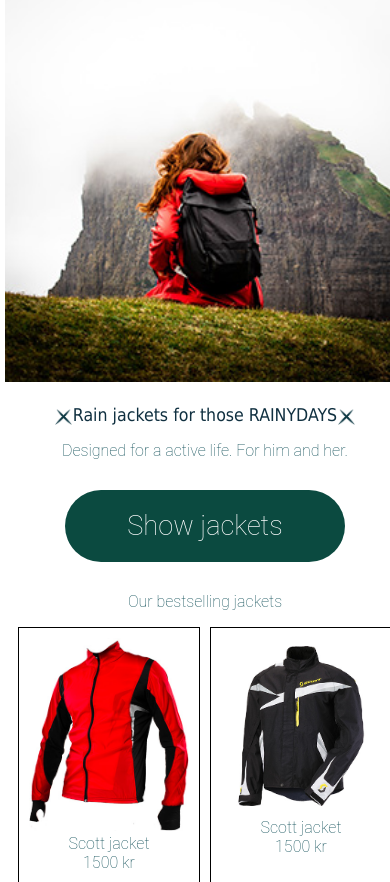
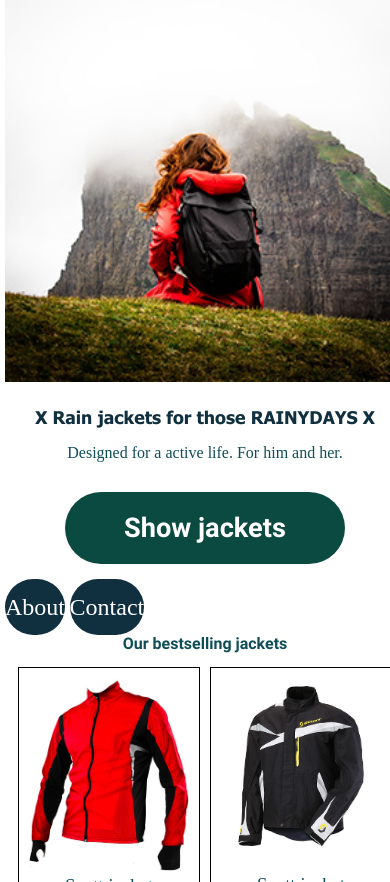
Before and after one commit to Noroff-FEU-Assignments/cross-course-project-CamillaHorneland, a plain HTML site: page index.html in a window 390 px wide. Shown: the part 218-1100 px from the top of the page. Drawn offline with Linux system fonts and the light colour scheme.

Commit message:
hamburger, font
I have hidden the hamburger-menu for bigger size screen.

1 of my font was not working. Had to find a new link.

```diff
--- a/css/style.css
+++ b/css/style.css
@@ -1,16 +1,54 @@
 @font-face {
-    font-family: "tahoma";
+    font-family: "tahoma bold";
     src: url(../fonts/911Fonts.com_TahomaBold__-_911fonts.com_fonts_cebp.ttf);
 }
 
 @font-face {
-    font-family: "tahoma", sans-serif;
+    font-family: "tahoma regular", sans-serif;
     src: url(../fonts/911Fonts.com_TahomaRegular__-_911fonts.com_fonts_ADPX.ttf);
 }
 
 @font-face {
-    font-family: "Roboto", sans-serif;
-    src: href="https://fonts.googleapis.com/css2?family=Roboto&display=swap" rel="stylesheet";
+    font-family: "Roboto medium", sans-serif;
+    src: url(../fonts/Roboto-Medium.ttf)
+}
+
+@font-face {
+    font-family: "Roboto bold";
+    src: url(../fonts/Roboto-Bold.ttf);
+
+}
+
+h1 {
+    font-family: "tahoma bold";
+    font-weight: 100;
+    font-size: 1.1em;
+    color: #103040;
+    text-align: center;
+}
+
+p {
+    font-family: "Roboto regular";
+    font-weight: 90;
+    font-size: 1em;
+    color: #0F4E57;
+    text-align: center;
+}
+
+h2 {
+    font-family: "Roboto bold";
+    font-weight: 100;
+    font-size: 1em;
+    color: #0F4E57;
+    text-align: center;
+}
+
+h3 {
+    font-family: "Roboto regular";
+    font-weight: 90;
+    font-size: 1 em;
+    color: #0F4E57;
+    text-align: center;
 }
 
 body {
@@ -20,9 +58,11 @@ body {
     display: grid;
     grid-template-rows: auto 1fr auto;
 }
+
 main {
     padding: 0 5px 20px;
 }
+
 .first_header,
 footer {
    background-color:#0B4A4072;
@@ -165,68 +205,13 @@ footer {
     position: relative;
 }
 
-.welcome_content h1:before {
-    display: block;
-    content: "";
-    background: url(../images/x-symbol.png) no-repeat;
-    background-size: auto;
-    width: 17px;
-    height: 16px;
-    background-size: 17px 16px;
-    position: absolute;
-    left: 50px;
-    top: 4px;
-}
-
-.welcome_content h1:after {
-    display: block;
-    content: "";
-    background: url(../images/x-symbol.png) no-repeat;
-    background-size: auto;
-    width: 17px;
-    height: 16px;
-    background-size: 17px 16px;
-    position: absolute;
-    right: 50px;
-    top: 4px;
-}
-
-h1 {
-    font-family: "tahoma";
-    font-weight: 100;
-    font-size: 1.1em;
-    color: #103040;
-    text-align: center;
-}
-
-p {
-    font-family: "Roboto";
-    font-weight: 90;
-    font-size: 1em;
-    color: #0F4E57;
-    text-align: center;
-}
-
-h2 {
-    font-family: "Roboto";
-    font-weight: 90;
-}
-
-h3 {
-    font-family: "Roboto";
-    font-weight: 80;
-    font-size: 1em;
-    color: #0F4E57;
-    text-align: center;
-}
-
 .cta {
     background-color: #0B4A40;
         color: #fff;
         font-size: 1em;
         padding: 20px 0;
         border-radius: 50px;
-        font-family: "Roboto";
+        font-family: "Roboto bold";
         font-weight: 90;
         display: block;
         text-align: center;
@@ -234,6 +219,27 @@ h3 {
         margin: 30px auto;
         text-decoration: none;
         font-size: 1.7em;
+        align-items: center;
+}
+
+.cta-blue {
+    background-color: #103040;
+    color: #fff;
+    padding: 15px 0;
+    border-radius: 50px;
+    font-family: "Roboto regular";
+    font-weight: 70;
+    text-align: center;
+    max-width: 180px;
+    margin: 30px auto;
+    text-decoration: none;
+    font-size: 1.5em;
+    display;
+
+}
+
+.info {
+
 }
 
 .bestselling_products {
@@ -270,6 +276,10 @@ h3 {
     margin: 0;
 }
 
+.jacket4 {
+    padding-bottom: 15px;
+}
+
 .copy {
     float: right;
     color: #fff;
@@ -284,7 +294,11 @@ h3 {
     .icon1,
     .icon2 {
         color: #fff;
-        }
+    }
+
+    .cta-blue {
+        display: none;
+    }
 
 
 }
@@ -296,6 +310,10 @@ h3 {
     .woman_image {
       width: 500px;
       padding: 5px;
+    }
+
+    .cta-blue {
+      display: none;
     }
 
     }
@@ -332,15 +350,34 @@ h3 {
         color: #000;
     }
 
-    #main1 {
+    #main1,
+    #main2 {
        float: left;
+       width: 350px;
+       display: flex inline;
+       padding: 20px;
     }
 
-    #main2 {
-        float: right;
+    .fa-bars::before {
+        display: none;
+    }
+
+    .cta-blue {
+        display: list-item;
+        display: inline-block;
+        background-color: #103040;
+        color: #fff;
+        padding: 15px 0;
+        border-radius: 50px;
+        font-family: "Roboto regular";
+        font-weight: 70;
+        text-align: center;
+        max-width: 180px;
+        margin: 30px auto;
+        text-decoration: none;
+        font-size: 1.5em;
     }
 
 
 
-
 }
--- a/index.html
+++ b/index.html
@@ -3,7 +3,7 @@
  <head>
    <meta charset="UTF-8">
    <meta http-equiv="X-UA-Compatible" content="Get rain jackets, designed for a active life.">
-   <meta name="viewport" content="width=device-width, initial-scale=1.0">
+   <meta name="viewport" content="width=device-width, initial-scale=1">
    <title>Rainydays|Home</title>
    <link href="css/css/all.min.css" rel="stylesheet">
    <link href="css/style.css" rel="stylesheet">
@@ -33,27 +33,28 @@
       </div>
    </header>
    <main>
-       <section class="main">
+       <section id="main1">
          <div class="main welcome_content">
-          <h1>Rain jackets for those RAINYDAYS</h1>
-          <p>Designed for a active life. For him and her. </p>
+          <h1> X Rain jackets for those RAINYDAYS X</h1>
+          <p>Designed for a active life. For him and her.</p>
+          <a href="jacket-spesific.html" class="cta">Show jackets</a>
+          <a href="about.html" class="cta-blue">About</a>
+          <a href="contact.html" class="cta-blue">Contact</a>
          </div>
-          <a href="jacket-spesific.html" class="cta">Show jackets</a>
-       </section>
-       <section class="main">
-         <div class="main bestselling">
-        <h3>Our bestselling jackets</h3>
+        </section>
+       <section id="main2">
+         <div class="bestselling">
+        <h2>Our bestselling jackets</h2>
          <div class="product_container">
           <div class="bestselling_products">
             <img src="images/RainyDays_Jacket3 mobile.jpg" alt="Red jacket Scott" />
             <h3>Scott jacket</h3>
             <p>1500 kr</p>
           </div>
-          <div class=" main bestselling_products">
-            <img src="images/RainyDays_Jacket4 2mobile jpg.jpg" alt="Black jacket Scott" />
+          <div class="bestselling_products ">
+            <img src="images/RainyDays_Jacket4 2mobile jpg.jpg" class=jacket4 alt="Black jacket Scott" />
             <h3>Scott jacket</h3>
             <p>1500 kr</p>
-            <a href="jacket-spesific.html"></a>
           </div>
          </div>
          </div>
```
Also changed, not shown: fonts/Roboto-Black.ttf (added), fonts/Roboto-BlackItalic.ttf (added), fonts/Roboto-Bold.ttf (added), fonts/Roboto-BoldItalic.ttf (added), fonts/Roboto-Italic.ttf (added), fonts/Roboto-Light.ttf (added), fonts/Roboto-LightItalic.ttf (added), fonts/Roboto-Medium.ttf (added), fonts/Roboto-MediumItalic.ttf (added), fonts/Roboto-Regular.ttf (added), fonts/Roboto-Thin.ttf (added), fonts/Roboto-ThinItalic.ttf (added).
